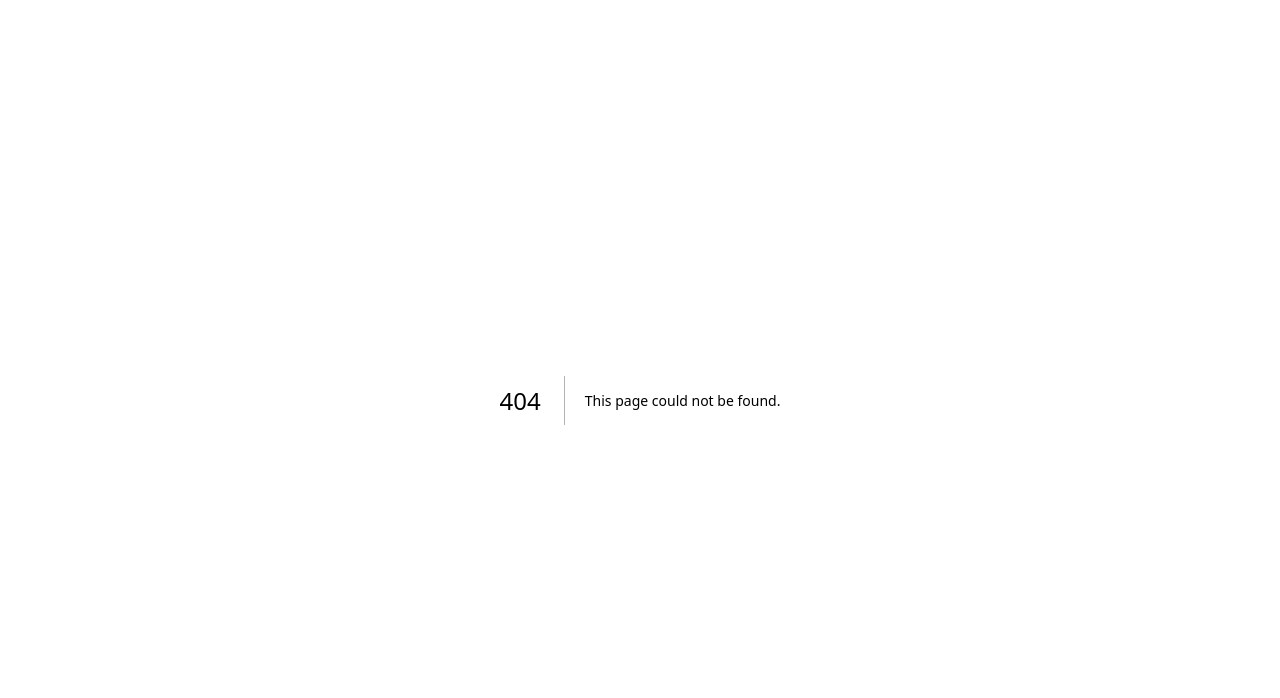
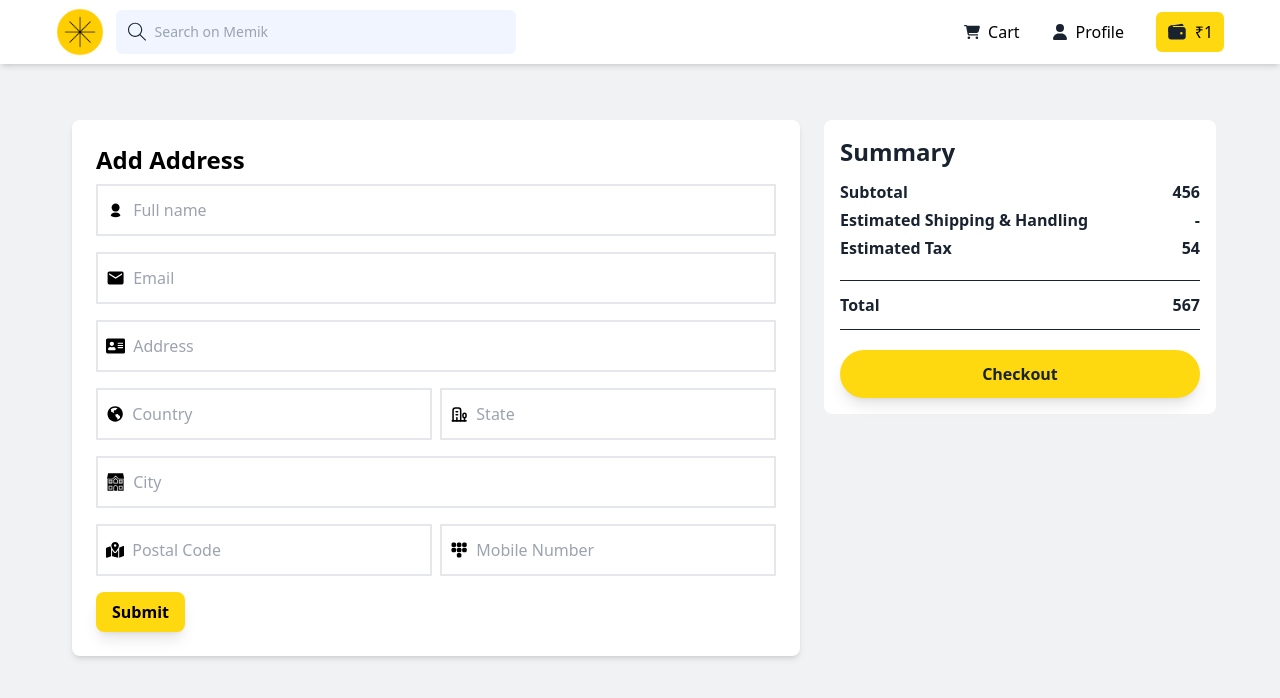
Before and after one commit to mo-amir-code/karteca-frontend, a Next.js app: page /user/cart/checkout in a window 1280 px wide. Before the commit this address had no page. Shown: the top 698 px of the page. Built offline with nearby package versions, Linux system fonts and the light colour scheme.

Commit message:
cart and checkout page added

```diff
--- a/package.json
+++ b/package.json
@@ -12,6 +12,7 @@
     "next": "14.1.0",
     "react": "^18",
     "react-dom": "^18",
+    "react-hook-form": "^7.51.0",
     "react-icons": "^5.0.1",
     "react-slick": "^0.30.2",
     "slick-carousel": "^1.8.1"
--- /dev/null
+++ b/src/app/(home)/user/cart/checkout/page.tsx
@@ -0,0 +1,16 @@
+import FormArea from "@/components/checkout/FormArea";
+import PaymentArea from "@/components/checkout/PaymentArea";
+
+
+const Checkout = () => {
+  return (
+    <div className="max-w-6xl mx-auto w-full">
+      <div className="w-full flex justify-center py-8 max-lg:flex-col max-lg:justify-start max-lg:gap-8">
+        <FormArea />
+        <PaymentArea />
+      </div>
+    </div>
+  );
+};
+
+export default Checkout;
--- a/src/app/(home)/user/cart/page.tsx
+++ b/src/app/(home)/user/cart/page.tsx
@@ -6,7 +6,9 @@ const Cart = () => {
     <div className="mx-auto w-full">
       <div className="w-full flex justify-center py-4 max-lg:flex-col max-lg:gap-6">
         <CartItems />
-        <CartBill />
+        <div className="flex-[0.35]" >
+          <CartBill />
+        </div>
       </div>
     </div>
   );
--- a/src/components/cart/CartBill.tsx
+++ b/src/components/cart/CartBill.tsx
@@ -1,6 +1,6 @@
 const CartBill = () => {
   return (
-    <div className="flex-[0.35] w-full max-md:mx-0 mx-2 rounded-lg text-secondary-color p-4">
+    <div className="bg-white w-full max-md:mx-0 mx-2 rounded-lg text-secondary-color p-4">
       <div className="space-y-3">
         <h2 className="text-2xl font-bold">Summary</h2>
         <div className="space-y-1">
--- a/src/components/cart/CartItem.tsx
+++ b/src/components/cart/CartItem.tsx
@@ -27,23 +27,19 @@ const CartItem = () => {
               </div>
 
               {/* Product Cost, Quantity */}
-              <div className="flex sm:flex-col max-sm:items-center space-y-4 max-sm:space-x-3">
+              <div className="my-10 flex sm:flex-col max-sm:items-center space-y-4 max-sm:space-x-3">
                 <div className="space-y-1">
                   <h3 className="text-base font-medium text-secondary-color text-end max-sm:text-start max-sm:text-sm">
                     Quantity:
                   </h3>
-                  <div className="text-secondary-color_3 ">
-                    <span className="flex items-center justify-start border-2 border-secondary-color_3 hover:shadow-lg duration-200 transition-all">
-                      <button className=" w-10 max-md:w-6 flex items-center justify-center cursor-pointer hover:text-primary-color duration-200 transition-all">
-                        -
-                      </button>
-                      <span className=" w-10 max-md:w-6 max-md:text-sm max-sm:text-xs flex items-center font-semibold justify-center">
-                        3
-                      </span>
-                      <button className=" w-10 max-md:w-6 flex items-center justify-center cursor-pointer hover:text-primary-color duration-200 transition-all">
-                        +
-                      </button>
-                    </span>
+                  <div className="border rounded-b-lg px-2">
+                    <select className="text-sm outline-none w-full text-center bg-transparent">
+                      <option value={1}>1</option>
+                      <option value={2}>2</option>
+                      <option value={3}>3</option>
+                      <option value={4}>4</option>
+                      <option value={5}>5</option>
+                    </select>
                   </div>
                 </div>
                 <p className="text-base font-medium text-secondary-color text-end max-sm:text-sm">
@@ -52,6 +48,8 @@ const CartItem = () => {
                 </p>
               </div>
             </div>
+
+            {/* Buttons */}
             <div className="flex px-4 max-md:px-2 items-center justify-start gap-2 flex-wrap">
               <button className="flex items-center justify-center text-sm gap-1 bg-primary-color px-4 p-2 rounded-lg shadow-lg smooth_transition hover:-translate-y-1">
                 <FaTrash size={12} />
@@ -62,6 +60,7 @@ const CartItem = () => {
                 <span>Wishlist</span>
               </button>
             </div>
+            {/* End Buttons */}
           </div>
         </div>
       </div>
--- a/src/components/cart/CartItems.tsx
+++ b/src/components/cart/CartItems.tsx
@@ -3,7 +3,7 @@ import CartItem from "./CartItem"
 const CartItems = () => {
 
     return (
-        <div className="flex-[0.65] w-full mx-2 max-md:mx-0 px-4 rounded-lg shadow-lg py-4 space-y-4" >
+        <div className="flex-[0.65] bg-white w-full mx-2 max-md:mx-0 px-4 rounded-lg shadow-lg py-4 space-y-4" >
             {
                 [1,2].map((cart, idx)=>(
                     <CartItem key={idx}/>
--- /dev/null
+++ b/src/components/checkout/Form.tsx
@@ -0,0 +1,77 @@
+"use client"
+import { useForm } from "react-hook-form";
+import { FaAddressCard } from "react-icons/fa";
+import { FaMapLocationDot } from "react-icons/fa6";
+import { GiFamilyHouse } from "react-icons/gi";
+import { MdEmail } from "react-icons/md";
+import { RiEarthFill } from "react-icons/ri";
+import { TbBuildingEstate, TbDialpadFilled } from "react-icons/tb";
+import { TiUser } from "react-icons/ti";
+
+
+const Form = () => {
+
+    const {
+        register,
+        handleSubmit,
+        reset,
+    } = useForm<FormData>();
+
+    const handleResetFormWithSubmit = (data:any) => {
+        reset();
+        console.log(data)
+    }
+
+
+    return (
+        <form onSubmit={(handleSubmit((data: any) => handleResetFormWithSubmit(data)))} className="space-y-4" >
+            <ContactInputField placeHolder="Full name" icon="name" type="text" register={register} />
+            <ContactInputField placeHolder="Email" icon="email" type="email" register={register} />
+            <ContactInputField placeHolder="Address" icon="address" type="text" register={register} />
+            <div className="flex items-center max-sm:flex-col justify-center gap-2" >
+                <ContactInputField placeHolder="Country" icon="country" type="text" register={register} />
+                <ContactInputField placeHolder="State" icon="state" type="text" register={register} />
+            </div>
+            <ContactInputField placeHolder="City" icon="city" type="text" register={register} />
+            <div className="flex items-center max-sm:flex-col justify-center gap-2" >
+                <ContactInputField placeHolder="Postal Code" icon="postalCode" type="number" register={register} />
+                <ContactInputField placeHolder="Mobile Number" icon="mobileNo" type="number" register={register} />
+            </div>
+            <button className="px-4 py-2 rounded-lg bg-primary-color max-sm:text-base font-semibold shadow-lg hover:-translate-y-1 smooth_transition" >Submit</button>
+        </form>
+    )
+}
+
+const ContactInputField = ({placeHolder, icon, type, register}:{placeHolder:string, icon:string, type:string, register?:any}) => {
+    return (
+        <div className="w-full cursor-pointer flex-1 text-xl py-3 gap-2 border-2 border-secondary-color_3 px-2 hover:border-primary-color hover:shadow-lg shadow-primary-color on_focus transition-all duration-200 text-secondary-color_3 flex items-center justify-start" >
+            {(():any=>{
+                switch(icon){
+                    case "name":
+                        return <TiUser size={20} />;
+                    case "phone":
+                        return <TbDialpadFilled size={20} />
+                    case "email":
+                        return <MdEmail size={20} />
+                    case "address":
+                        return <FaAddressCard size={20} />
+                    case "country":
+                        return <RiEarthFill size={20} />
+                    case "state":
+                        return <TbBuildingEstate size={20} />
+                    case "postalCode":
+                        return <FaMapLocationDot size={20} />
+                    case "city":
+                        return <GiFamilyHouse size={20} />
+                    case "mobileNo":
+                        return <TbDialpadFilled size={20} />
+                    default:
+                        console.log("something went wrong")
+                }
+            })()}
+            <input type={type} {...register? {...register(icon, {required:true})} : null} className="text-base font-normal bg-transparent outline-none group w-full" placeholder={placeHolder} />
+        </div>
+    )
+}
+
+export default Form
--- /dev/null
+++ b/src/components/checkout/FormArea.tsx
@@ -0,0 +1,25 @@
+import Form from "./Form"
+
+
+const FormArea = () => {
+
+
+    return (
+        <div className="flex-[0.65] w-full mx-2 max-md:mx-0 py-2 space-y-4" >
+            <div className="space-y-8" >
+                {/* add address */}
+                <div className="space-y-2 px-6 py-6 shadow-md bg-white rounded-lg" >
+                    <h2 className="text-2xl font-semibold" >Add Address</h2>
+                    <Form />
+                </div>
+
+                {/* Select Address */}
+                {/* <div className="space-y-2 px-6 py-6 bg-white shadow-md rounded-lg">
+                    <h2 className="text-2xl font-semibold" >Select Address</h2>
+                </div> */}
+            </div>
+        </div>
+    )
+}
+
+export default FormArea
--- /dev/null
+++ b/src/components/checkout/PaymentArea.tsx
@@ -0,0 +1,13 @@
+import React from "react";
+import CartBill from "../cart/CartBill";
+
+const PaymentArea = () => {
+  return (
+    <div className="flex-[0.35] space-y-4 py-2 w-full max-md:mx-0 mx-2 rounded-lg text-secondary-color">
+      {/* <div className="flex item px-3 bg-white">sdsds</div> */}
+      <CartBill />
+    </div>
+  );
+};
+
+export default PaymentArea;
```
Also changed, not shown: 1 other file (tests, documents, lock files or other folders).
